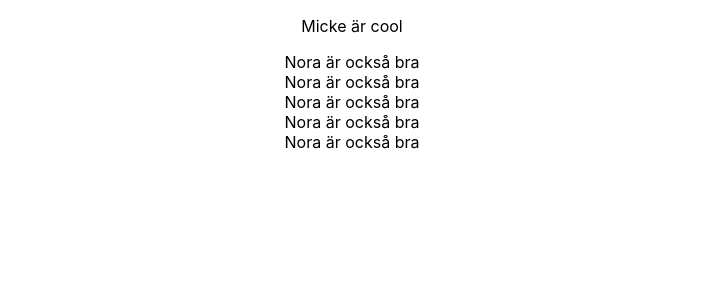
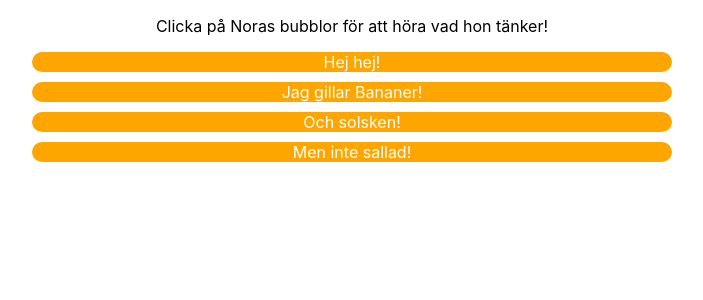
Before and after one commit to INDAPlus20/sahlest-emilsjol-nodelius-project, a React (Create React App) app in the folder user-application/: page / in a window 1280 px wide. Shown: the top 300 px of the page, without its empty margins (288-991 px from the left). Built offline with nearby package versions, Linux system fonts and the light colour scheme.

Commit message:
lägg till en baskomponent för att visa hur react fungerar

```diff
--- a/user-application/src/App.css
+++ b/user-application/src/App.css
@@ -1,5 +1,10 @@
 .App {
   text-align: center;
+}
+
+.norasTankar{
+  display:grid;
+  color: white;
 }
 
 .App-logo {
--- a/user-application/src/App.js
+++ b/user-application/src/App.js
@@ -1,16 +1,23 @@
 import "./App.css";
-import Nora from './components/Nora'
+import Nora from "./components/Nora";
 
 function App() {
   return (
     <div className="App">
       <div className="test">
-        <p> Micke är cool</p>
-        <Nora />
-        <Nora />
-        <Nora />
-        <Nora />
-        <Nora />
+        <p> Clicka på Noras bubblor för att höra vad hon tänker!</p>
+        <div className="norasTankar">
+          <Nora noraSäger="Hej hej!" noraTänker="Hejdå" />
+          <Nora
+            noraSäger="Jag gillar Bananer!"
+            noraTänker="mmmm, Bananer...."
+          />
+          <Nora
+            noraSäger="Och solsken!"
+            noraTänker="Varför vara inne när man kan vara ute!"
+          />
+          <Nora noraSäger="Men inte sallad!" noraTänker="Usch för grönsaker!" />
+        </div>
       </div>
     </div>
   );
--- /dev/null
+++ b/user-application/src/components/Nora.css
@@ -0,0 +1,8 @@
+.Nora {
+    background-color: orange;
+    width: 50%;
+    margin: 0 0 10px 25%;
+    position:relative;
+    align-self: center;
+    border-radius: 15em;
+}
--- a/user-application/src/components/Nora.js
+++ b/user-application/src/components/Nora.js
@@ -1,7 +1,16 @@
-function Nora(){
-    return(
-        <div onClick={()=>console.log("hello Nora")}> Nora är också bra</div>
-    )
+import "./Nora.css";
+
+function Nora(props) {
+  function callNora() {
+    console.log(props.noraTänker + "!!!!!!!!!!!!!!!");
+  }
+
+  return (
+    <div className="Nora" onClick={callNora}>
+      {" "}
+      {props.noraSäger}
+    </div>
+  );
 }
 
-export default Nora
+export default Nora;
```
